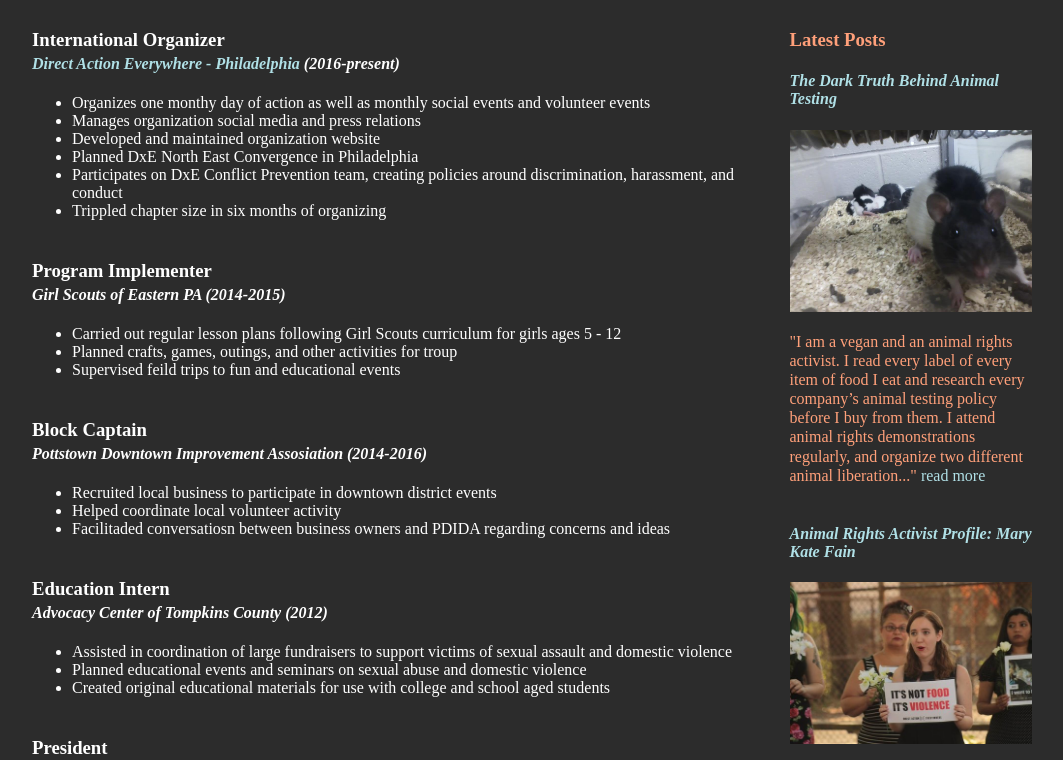
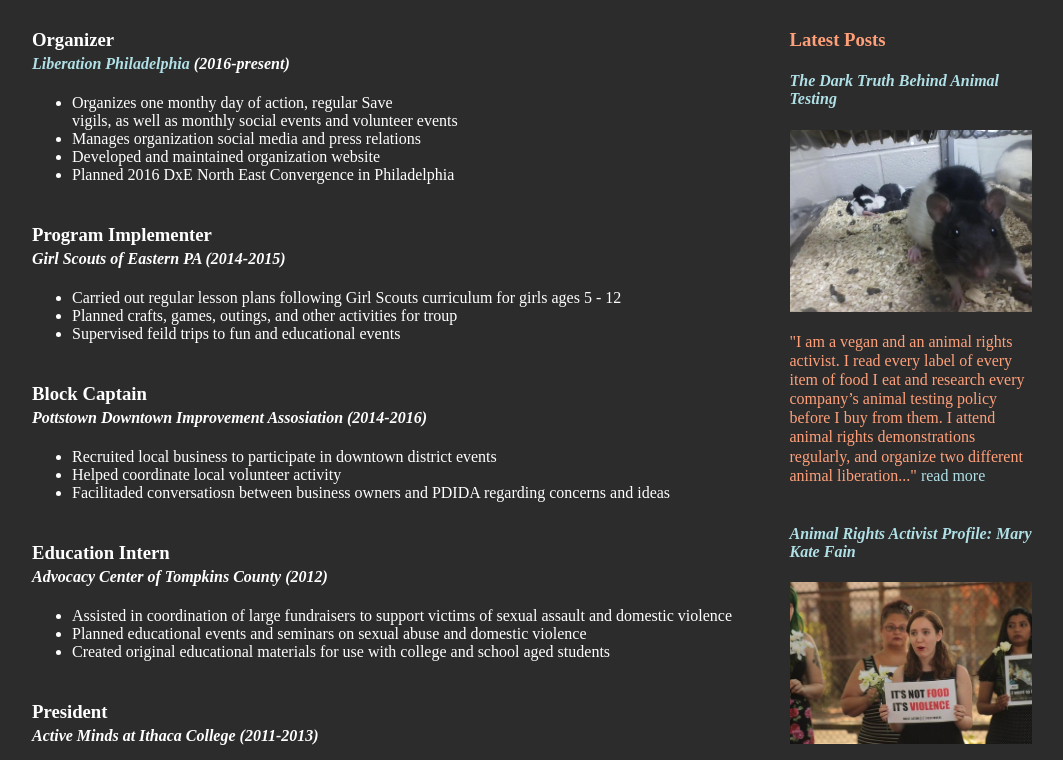
Before and after one commit to marykatefain/personalsite, an Eleventy site: page www/volunteer.njk in a window 1280 px wide. Shown: the part 204-964 px from the top of the page, without its empty margins (108-1171 px from the left). Built offline with nearby package versions, Linux system fonts and the light colour scheme; Eleventy itself is replaced by a stand-in of ours; files that its build step writes are made by us from their sources; a web font is replaced by a local one.

Commit message:
refactor for eleventy

```diff
--- a/www/_includes/base.njk
+++ b/www/_includes/base.njk
@@ -44,8 +44,6 @@
               <li><a{% if current.source == 'work' %} class="active"{% endif %} href="/work">Resume</a></li>
               <li><a{% if current.source == 'volunteer' %} class="active"{% endif %} href="/volunteer">Activism</a></li>
               <li><a{% if current.source == 'contact' %} class="active"{% endif %} href="/contact">Contact</a></li>
-              <li><a href="https://github.com/marykatefain" target="_blank"><i class="fa fa-github"></i> GitHub</a></li>
-
             </ul>
           </div>
         </div>
--- a/www/index.njk
+++ b/www/index.njk
@@ -9,7 +9,7 @@
   <div class="all_content">
 
     <div class ="face">
-      <img src="assets/images/mary_kate_fain_profile_bw.jpg" alt="Mary Kate Fain">
+      <img src="assets/images/speaking.jpg" alt="Mary Kate Fain">
     </div>
 
     <div class="primary_content">
--- a/www/volunteer.njk
+++ b/www/volunteer.njk
@@ -12,15 +12,13 @@
       <div class="volunteer">
 
         <div class="job">
-          <h3>International Organizer</h3>
-          <h4 class="tight"><a href="http://dxephilly.org/" target="_blank">Direct Action Everywhere - Philadelphia</a> (2016-present)</h4>
+          <h3>Organizer</h3>
+          <h4 class="tight"><a href="http://dxephilly.org/" target="_blank">Liberation Philadelphia</a> (2016-present)</h4>
           <ul class="details">
-            <li>Organizes one monthy day of action as well as monthly social events and volunteer events</li>
+            <li>Organizes one monthy day of action, regular Save</li> vigils, as well as monthly social events and volunteer events
             <li>Manages organization social media and press relations</li>
             <li>Developed and maintained organization website</li>
-            <li>Planned DxE North East Convergence in Philadelphia</li>
-            <li>Participates on DxE Conflict Prevention team, creating policies around discrimination, harassment, and conduct</li>
-            <li>Trippled chapter size in six months of organizing</li>
+            <li>Planned 2016 DxE North East Convergence in Philadelphia</li>
           </ul>
           <div class="details-button">Show/hide details</div>
         </div>
```
